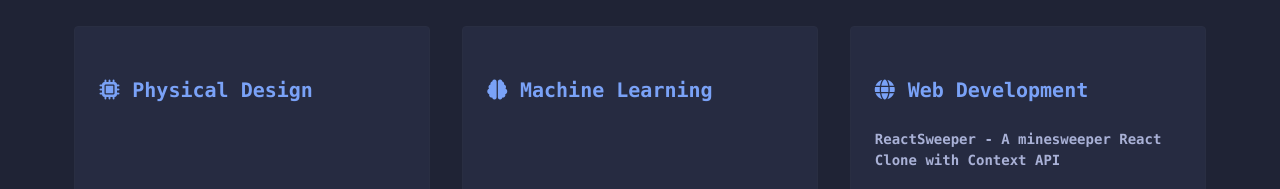
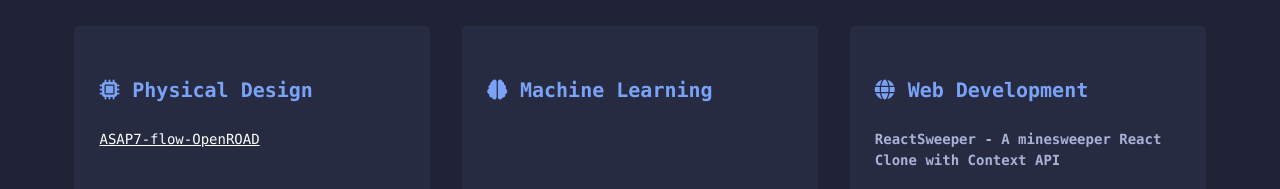
Before and after one commit to thahmidul-islam-nafi/thahmidul-islam-nafi.github.io, a plain HTML site: page index.html in a window 1280 px wide. Shown: the part 1620-1809 px from the top of the page. Drawn offline with Linux system fonts and the light colour scheme.

Commit message:
Update index.html

```diff
--- a/index.html
+++ b/index.html
@@ -398,7 +398,7 @@
                 <h3 class="subsection-title">
                     <i class="fas fa-microchip"></i> Physical Design
                 </h3>
-                <!-- Add your projects here -->
+                <a href="https://github.com/thahmidul-islam-nafi/ASAP7-flow-OpenROAD" style="color:white">ASAP7-flow-OpenROAD</a>
             </div>
             <div class="project-card">
                 <h3 class="subsection-title">
```
